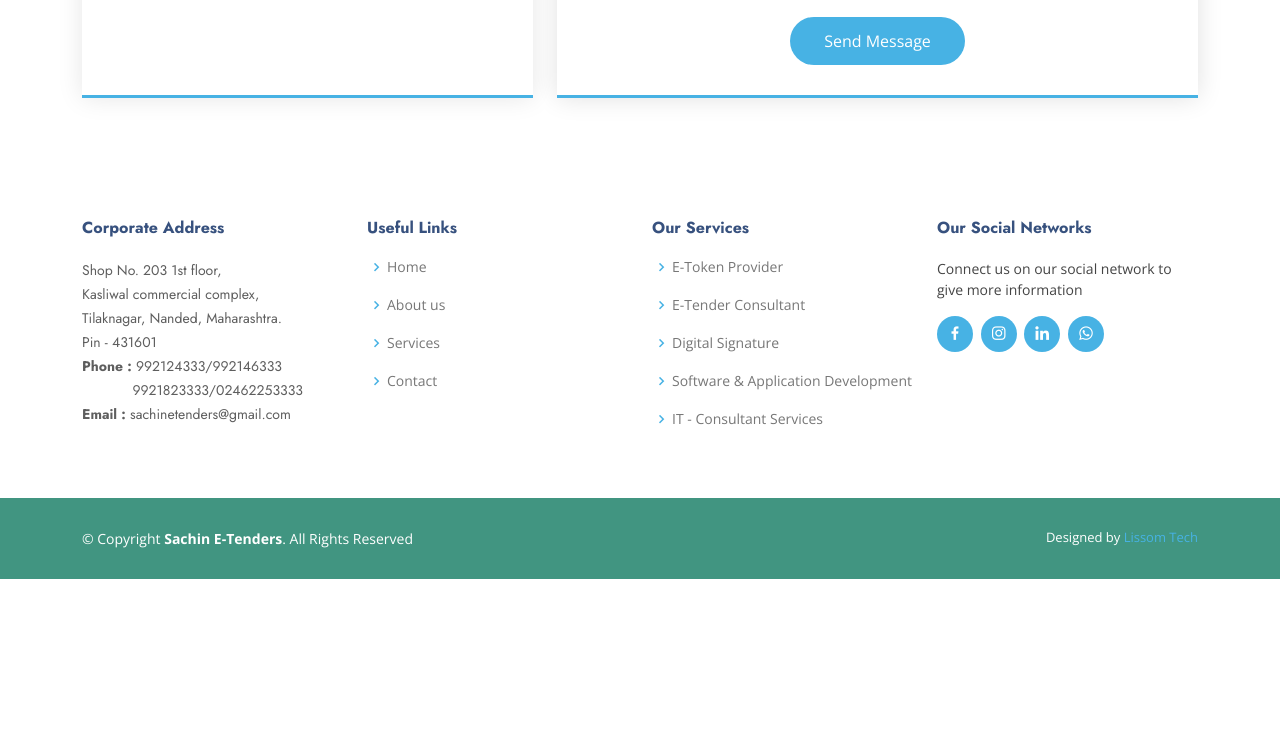
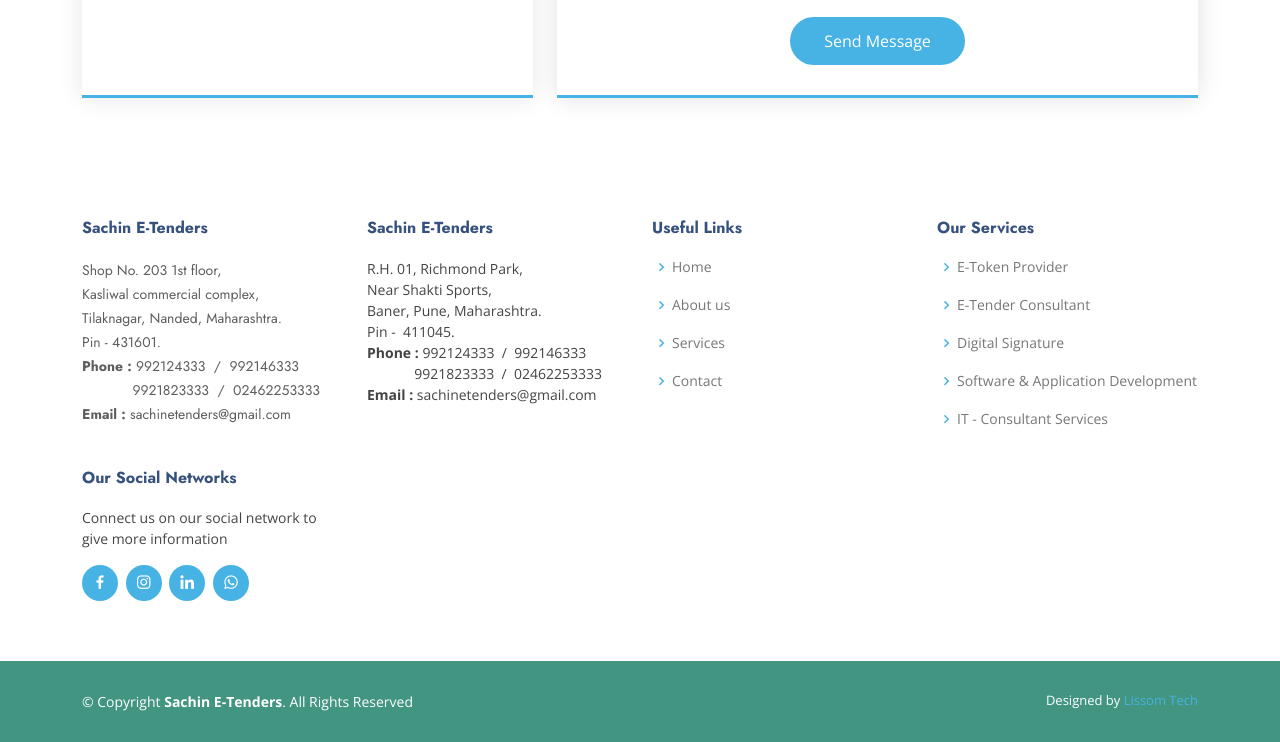
Before and after one commit to its-ajit-2010/Sachin-E-Tenders, a plain HTML site: page index.html in a window 1280 px wide. Shown: the part 5351-6093 px from the top of the page. Before the commit the page ends 5930 px from the top, so only its background shows below. Drawn offline with nearby package versions, Linux system fonts and the light colour scheme; grey boxes are pictures that could not be loaded.

Commit message:
Third Commit

```diff
--- a/index.html
+++ b/index.html
@@ -201,7 +201,7 @@
           <div class="col-lg-7 d-flex flex-column justify-content-center align-items-stretch  order-1 order-lg-2">
 
             <div class="content">
-              <h3>We Provide<strong>Software & Application Development</strong></h3>
+              <h3>We Provide &nbsp;<strong>Software & Application Development</strong></h3>
             </div>
 
             <div class="accordion-list1">
@@ -495,13 +495,27 @@
       <div class="container">
         <div class="row">
           <div class="col-lg-3 col-md-6 footer-contact">
-            <h4>Corporate Address</h4>
+            <h4> Sachin E-Tenders</h4>
             <p>Shop No. 203 1st floor,
               <br> Kasliwal commercial complex,
               <br> Tilaknagar, Nanded, Maharashtra.
               <br>
-               Pin - 431601
-              <br><b>Phone :</b>&nbsp;992124333/992146333 <br>&nbsp;&nbsp;&nbsp;&nbsp;&nbsp;&nbsp;&nbsp;&nbsp;&nbsp;&nbsp;&nbsp; 9921823333/02462253333
+               Pin - 431601.
+              <br><b>Phone :</b>&nbsp;992124333&nbsp;&nbsp;/&nbsp;&nbsp;992146333 <br>&nbsp;&nbsp;&nbsp;&nbsp;&nbsp;&nbsp;&nbsp;&nbsp;&nbsp;&nbsp;&nbsp; 9921823333&nbsp;&nbsp;/&nbsp;&nbsp;02462253333
+              <br>
+              <b>Email :</b>&nbsp;sachinetenders@gmail.com
+            </p>
+          </div>
+
+          <div class="col-lg-3 col-md-8 footer-links">
+            <h4> Sachin E-Tenders</h4>
+            <p>
+              R.H. 01, Richmond Park,
+              <br> Near Shakti Sports,
+              <br> Baner, Pune, Maharashtra.
+              <br>
+               Pin -  411045.
+               <br><b>Phone :</b>&nbsp;992124333&nbsp;&nbsp;/&nbsp;&nbsp;992146333 <br>&nbsp;&nbsp;&nbsp;&nbsp;&nbsp;&nbsp;&nbsp;&nbsp;&nbsp;&nbsp;&nbsp;&nbsp; 9921823333&nbsp;&nbsp;/&nbsp;&nbsp;02462253333
               <br>
               <b>Email :</b>&nbsp;sachinetenders@gmail.com
             </p>
@@ -516,6 +530,7 @@
               <li><i class="bx bx-chevron-right"></i> <a href="#contact">Contact</a></li>
             </ul>
           </div>
+
 
           <div class="col-lg-3 col-md-6 footer-links">
             <h4>Our Services</h4>
```
